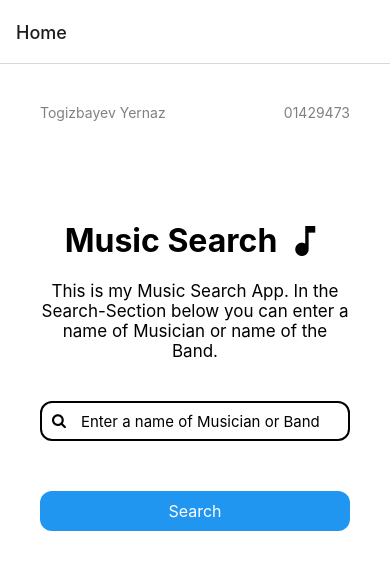
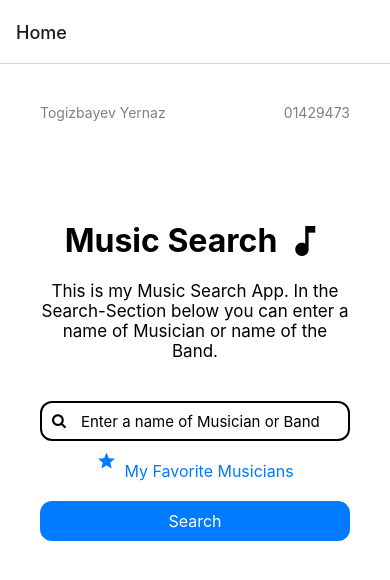
Before and after one commit to yernaz-togizbayev/MusicSearch_app, a React Native app: screen /Home in a window 390 px wide. Shown: the top 580 px of the page. Built offline with nearby package versions, Linux system fonts and the light colour scheme.

Commit message:
add "Favorites" Button in HomeScreen

```diff
--- /dev/null
+++ b/FavoritesButton.js
@@ -0,0 +1,39 @@
+import React from "react";
+import { Text, View, StyleSheet, TouchableOpacity } from "react-native";
+import Icon from "react-native-vector-icons/MaterialIcons";
+
+const FavoritesButton = ({ navigation }) => {
+    const FavoritesButtonPressed = () => {
+        navigation.navigate('FavoritesScreen');
+    };
+
+    return (
+        <View style={styles.FavoritesButtonView}>
+            {/* Button to navigate to FavoritesScreen */}
+            <Icon name="star" size={20} color='#007AFF' marginTop={20} />
+            <TouchableOpacity style={styles.favoritesButton} onPress={FavoritesButtonPressed}>
+                <Text style={styles.favoritesButtonText}>My Favorite Musicians</Text>
+            </TouchableOpacity>
+        </View>
+    );
+};
+
+export default FavoritesButton;
+
+const styles = StyleSheet.create ({
+    FavoritesButtonView: {
+        flexDirection: 'row',
+        justifyContent: 'center',
+        alignItems: 'center'
+    },
+    favoritesButton: {
+        marginTop: 20,
+        marginLeft: 8
+
+    },
+        favoritesButtonText: {
+        fontSize: 16,
+        textAlign: 'center',
+        color: '#007AFF'
+    }
+});
--- a/HomeScreen.js
+++ b/HomeScreen.js
@@ -4,6 +4,7 @@ import MusicSearch from './MusicSearch';
 import SearchButton from './SearchButton';
 import Icon from 'react-native-vector-icons/MaterialIcons';
 import { useNavigation } from '@react-navigation/native';
+import FavoritesButton from './FavoritesButton';
 
 
 export default function HomeScreen() {
@@ -31,6 +32,8 @@ export default function HomeScreen() {
 
       {/* Search for Musician */}
       <MusicSearch updateState={setMusicianName} />
+
+      <FavoritesButton navigation={{navigation}}/>
 
       <SearchButton  navigation={navigation} musician={musician} />
     </View>
@@ -69,7 +72,5 @@ const styles = StyleSheet.create({
   AppInformation: {
     fontSize: 17,
     textAlign: 'center'
-
   }
-
 });
--- a/MusicSearch.js
+++ b/MusicSearch.js
@@ -15,7 +15,6 @@ const MusicSearch = (search) => {
                         style={styles.SearchSectionTextInput} />
                 </View>
             </View>
-
         </View>
     );
 }
--- a/MusicianScreen.js
+++ b/MusicianScreen.js
@@ -119,11 +119,8 @@ const styles = StyleSheet.create({
         textAlign: 'center'
     },
     wrongMusicianInputMessage: {
-        flex: 2,
-        justifyContent: 'center',
         alignItems: 'center',
-        alignContent: 'center',
-        alignSelf: 'center'
+        marginTop: 30
     }
 
 });
--- a/SearchButton.js
+++ b/SearchButton.js
@@ -2,7 +2,7 @@ import React from "react"
 import { Text, View, StyleSheet, TouchableHighlight } from "react-native"
 
 const SearchButton = ({ navigation, musician }) => {
-    const buttonPressed = () => {
+    const searchButtonPressed = () => {
         navigation.navigate('Musician', {
             musician: musician
         });
@@ -11,7 +11,7 @@ const SearchButton = ({ navigation, musician }) => {
     return (
         <View>
             {/* Search Button */}
-            <TouchableHighlight style={styles.Button} onPress={buttonPressed}>
+            <TouchableHighlight style={styles.SearchButton} onPress={searchButtonPressed}>
                     <Text style={styles.SearchButtonText}>Search</Text>
             </TouchableHighlight>
         </View>
@@ -21,9 +21,9 @@ const SearchButton = ({ navigation, musician }) => {
 export default SearchButton;
 
 const styles = StyleSheet.create ({
-    Button: {
-        marginTop: 50,
-        backgroundColor: '#2196F0',
+    SearchButton: {
+        marginTop: 20,
+        backgroundColor: '#007AFF',
         padding: 10,
         borderRadius: 12
       },
```
